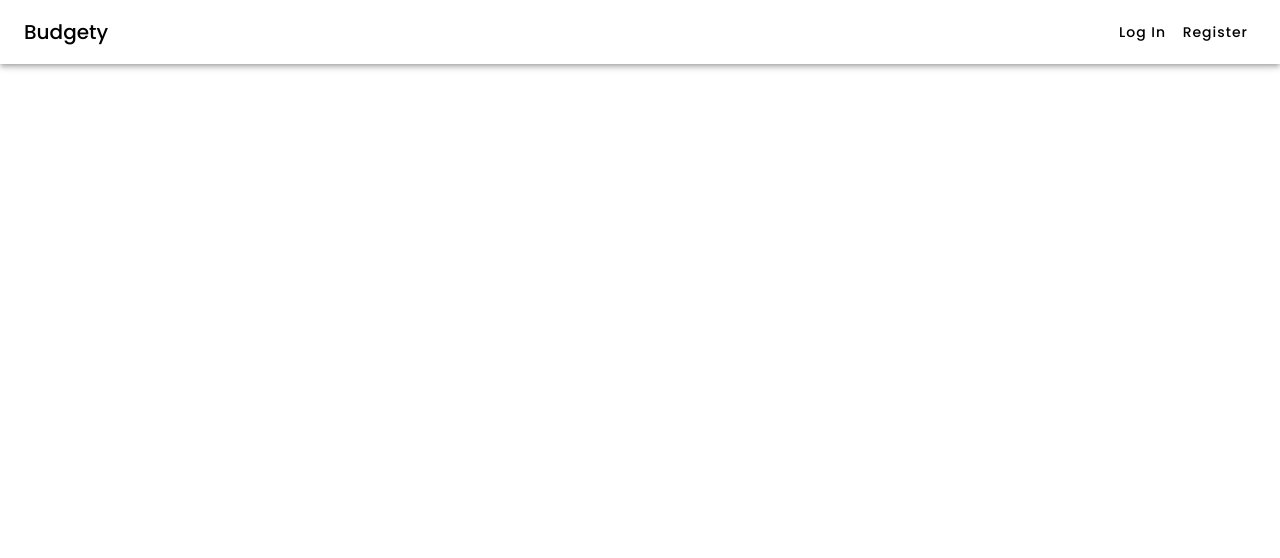
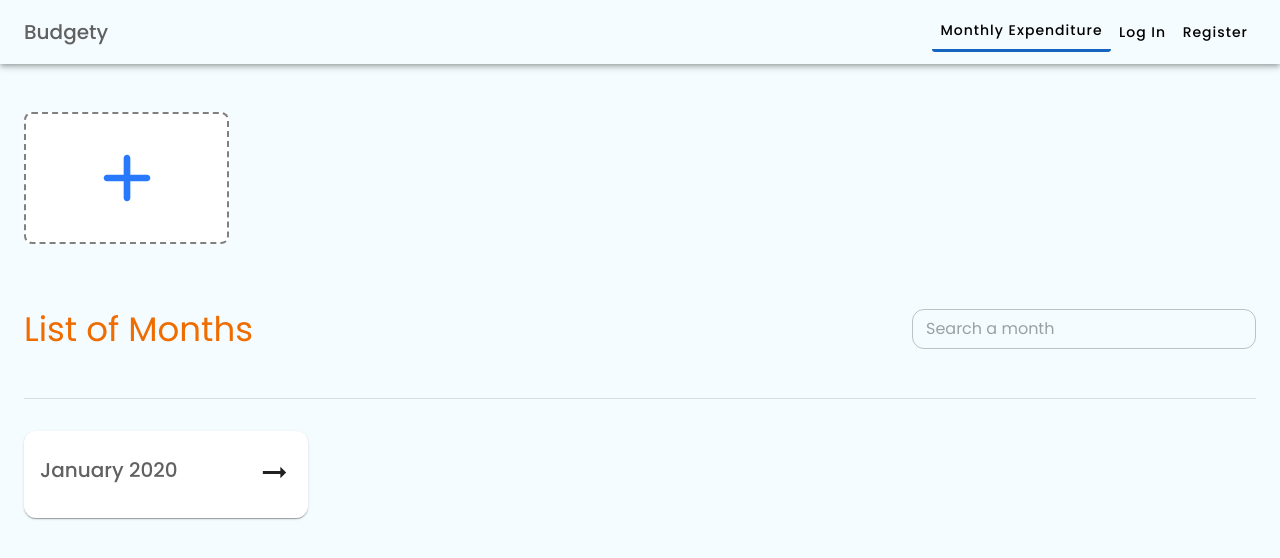
Before and after one commit to nanosoftmsz/budgety, a React (Create React App) app: page /monthly-expenditure in a window 1280 px wide. Shown: the top 558 px of the page. Built offline with nearby package versions, Linux system fonts and the light colour scheme.

Commit message:
implemented month picker

```diff
--- a/package.json
+++ b/package.json
@@ -3,13 +3,16 @@
   "version": "0.1.0",
   "private": true,
   "dependencies": {
+    "@date-io/moment": "^1.3.13",
     "@material-ui/core": "^4.11.4",
     "@material-ui/icons": "^4.11.2",
     "@material-ui/lab": "^4.0.0-alpha.58",
+    "@material-ui/pickers": "^3.3.10",
     "@testing-library/jest-dom": "^5.14.1",
     "@testing-library/react": "^11.2.7",
     "@testing-library/user-event": "^12.8.3",
     "clsx": "^1.1.1",
+    "moment": "^2.29.1",
     "react": "^17.0.2",
     "react-dom": "^17.0.2",
     "react-router-dom": "^5.2.0",
--- a/src/App.css
+++ b/src/App.css
@@ -2,3 +2,7 @@ a {
   text-decoration: none;
   color: inherit;
 }
+
+body {
+  background-color: #f5fcff;
+}
--- a/src/App.js
+++ b/src/App.js
@@ -6,12 +6,16 @@ import Login from "./pages/Login";
 import TheNavbar from "./components/TheNavbar";
 import Register from "./pages/Register";
 import Home from "./pages/Home";
+import MonthlyExpenseList from "./pages/MonthlyExpenseList";
 const customBlue = blue["A400"];
 
 const App = () => {
   const theme = createMuiTheme({
     typography: {
       fontFamily: ["Poppins", "sans-serif"].join(","),
+      allVariants: {
+        color: "#616161",
+      },
     },
     shape: {
       borderRadius: 12,
@@ -26,15 +30,17 @@ const App = () => {
       },
     },
     palette: {
+      background: {
+        default: "#f5fcff",
+      },
       primary: {
         main: customBlue,
       },
       secondary: {
+        main: "#f50057",
+      },
+      pink: {
         main: "#ff9100",
-      },
-
-      background: {
-        default: "#f5fcff",
       },
     },
   });
@@ -46,6 +52,7 @@ const App = () => {
           <Route exact path="/" component={Home} />
           <Route exact path="/login" component={Login} />
           <Route exact path="/register" component={Register} />
+          <Route exact path="/monthly-expenditure" component={MonthlyExpenseList} />
         </Switch>
       </div>
     </ThemeProvider>
--- a/src/components/Home/HeroSection.jsx
+++ b/src/components/Home/HeroSection.jsx
@@ -18,7 +18,7 @@ export default function HeroSection() {
         <Grid item xs={12} md={6}>
           <Box mb={4}>
             <Typography variant="h2" color="primary" className={classes.title}>
-              Budgety
+              BUDGETY
             </Typography>
           </Box>
           <Box mb={6}>
--- /dev/null
+++ b/src/components/MonthlyExpense/IndividualMonthCard.jsx
@@ -0,0 +1,33 @@
+import React from "react";
+import { Card, CardContent, Grid, Typography } from "@material-ui/core";
+import ArrowRightAltIcon from "@material-ui/icons/ArrowRightAlt";
+import { makeStyles } from "@material-ui/styles";
+import { Link } from "react-router-dom";
+
+const useStyles = makeStyles((theme) => ({
+  mt: {
+    marginTop: theme.spacing(1),
+  },
+}));
+
+export default function IndividualMonthCard() {
+  const classes = useStyles();
+  return (
+    <div>
+      <Link to="#">
+        <Card>
+          <CardContent>
+            <Grid container alignItems="center" justify="space-between">
+              <Grid item>
+                <Typography variant="h6">January 2020</Typography>
+              </Grid>
+              <Grid item>
+                <ArrowRightAltIcon fontSize="large" className={classes.mt} />
+              </Grid>
+            </Grid>
+          </CardContent>
+        </Card>
+      </Link>
+    </div>
+  );
+}
--- a/src/components/TheNavbar.jsx
+++ b/src/components/TheNavbar.jsx
@@ -33,6 +33,17 @@ export default function TheNavbar() {
           </Typography>
 
           <NavLink
+            to="/monthly-expenditure"
+            activeStyle={{
+              borderBottom: "3px solid #1565c0",
+              borderRadius: "3px",
+            }}>
+            <Button color="inherit" className={classes.buttonStyle}>
+              Monthly Expenditure
+            </Button>
+          </NavLink>
+
+          <NavLink
             to="/login"
             activeStyle={{
               borderBottom: "3px solid #1565c0",
--- /dev/null
+++ b/src/pages/MonthlyExpenseList.jsx
@@ -0,0 +1,134 @@
+import React, { useState } from "react";
+import { Container, Grid, Tooltip, Paper, Typography, Box, TextField, Divider, Dialog, DialogTitle, DialogContent, Button, DialogActions, DialogContentText } from "@material-ui/core";
+import AddRoundedIcon from "@material-ui/icons/AddRounded";
+import { grey } from "@material-ui/core/colors";
+import { makeStyles } from "@material-ui/styles";
+import DateMomentUtils from "@date-io/moment";
+import { orange } from "@material-ui/core/colors";
+import { MuiPickersUtilsProvider, KeyboardDatePicker } from "@material-ui/pickers";
+import IndividualMonthCard from "../components/MonthlyExpense/IndividualMonthCard";
+
+const useStyles = makeStyles((theme) => ({
+  root: {
+    marginTop: theme.spacing(6),
+  },
+  paper: {
+    display: "flex",
+    flexDirection: "column",
+    alignItems: "center",
+    justifyContent: "center",
+    height: "8em",
+    borderRadius: 8,
+    cursor: "pointer",
+    border: "2px dashed grey",
+    transition: ".2s all ease-in-out",
+
+    "&:hover": {
+      backgroundColor: grey[200],
+    },
+  },
+  icon: {
+    fontSize: "5em",
+    color: "#2979ff",
+  },
+  section: {
+    marginTop: theme.spacing(8),
+    marginBottom: theme.spacing(6),
+  },
+
+  mt: {
+    marginTop: theme.spacing(2),
+  },
+  textColor: {
+    color: orange[800],
+  },
+}));
+
+export default function MonthlyExpenseList() {
+  const classes = useStyles();
+  const [open, setOpen] = React.useState(false);
+  const [selectedMonth, setSelectedMonth] = useState(new Date());
+
+  const handleMonthChange = (date) => {
+    setSelectedMonth(date);
+  };
+
+  const handleClickOpen = () => {
+    setOpen(true);
+  };
+
+  const handleClose = () => {
+    setOpen(false);
+  };
+
+  return (
+    <div className={classes.root}>
+      <Container component="main" maxWidth="lg">
+        {/* ADD MONTH BUTTON */}
+        <Grid container>
+          <Tooltip title="Create New Month">
+            <Grid item xs={12} sm={6} md={4} lg={2}>
+              <Paper elevation={0} className={classes.paper} onClick={handleClickOpen}>
+                <AddRoundedIcon className={classes.icon} />
+              </Paper>
+            </Grid>
+          </Tooltip>
+        </Grid>
+
+        {/* MONTH LIST */}
+        <Grid container alignItems="center" className={classes.section}>
+          <Grid item xs={12} sm={6}>
+            <Typography variant="h4" className={classes.textColor}>
+              List of Months
+            </Typography>
+          </Grid>
+          <Grid item xs={12} sm={6}>
+            <Box display="flex" justifyContent="flex-end">
+              <TextField size="small" type="search" variant="outlined" placeholder="Search a month" />
+            </Box>
+          </Grid>
+        </Grid>
+        <Divider component="hr"></Divider>
+        <Grid container spacing={4} className={classes.mt}>
+          <Grid item xs={12} sm={6} md={4} lg={3}>
+            <IndividualMonthCard />
+          </Grid>
+        </Grid>
+
+        {/* DIALOG FOR MONTH PICKER */}
+        <Dialog open={open} onClose={handleClose} aria-labelledby="form-dialog-title">
+          <DialogTitle id="form-dialog-title">Create Month</DialogTitle>
+          <DialogContent>
+            <DialogContentText>Here you can create month for monthly expense tracking. </DialogContentText>
+            <MuiPickersUtilsProvider utils={DateMomentUtils}>
+              <KeyboardDatePicker
+                disableToolbar
+                autoOk
+                fullWidth
+                variant="inline"
+                inputVariant="outlined"
+                margin="normal"
+                views={["year", "month"]}
+                id="date-picker-inline"
+                label="Pick Your Desired Month"
+                value={selectedMonth}
+                onChange={handleMonthChange}
+                KeyboardButtonProps={{
+                  "aria-label": "change date",
+                }}
+              />
+            </MuiPickersUtilsProvider>
+          </DialogContent>
+          <DialogActions>
+            <Button onClick={handleClose} color="secondary">
+              Cancel
+            </Button>
+            <Button onClick={handleClose} color="primary">
+              Subscribe
+            </Button>
+          </DialogActions>
+        </Dialog>
+      </Container>
+    </div>
+  );
+}
--- a/src/pages/Register.jsx
+++ b/src/pages/Register.jsx
@@ -75,7 +75,7 @@ export default function Register() {
                 <Grid item>
                   <Link to="/login" className={classes.link}>
                     <Button variant="text" color="primary">
-                      Already have an account. Login
+                      Already have an account? Login
                     </Button>
                   </Link>
                 </Grid>
```
Also changed, not shown: 1 other file (tests, documents, lock files or other folders).
